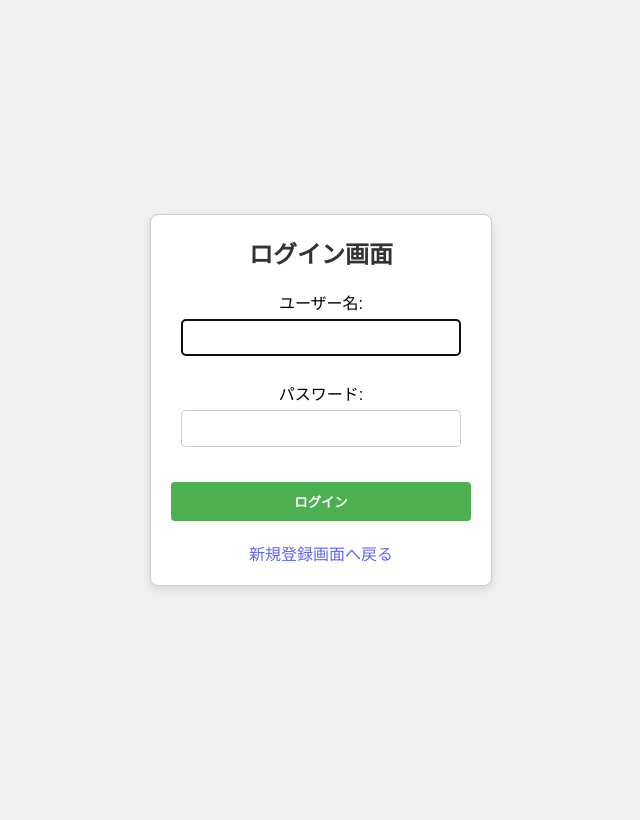
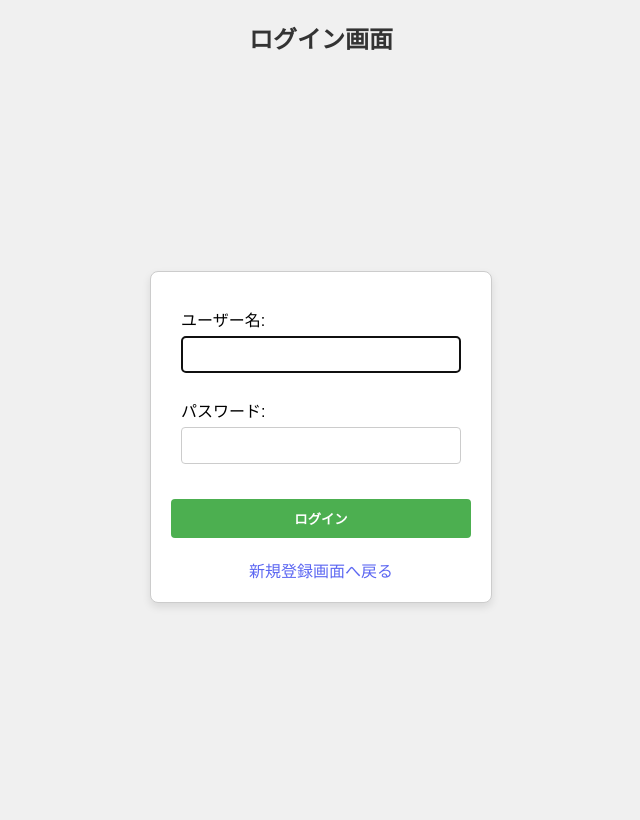
Before and after one commit to i-kunn/magicproject, a Django app: page /accounts/login/ in a window 1280 px wide. Shown: the whole page, without its empty margins (319-959 px from the left). Run offline with Django 4.2, Linux system fonts and the light colour scheme.

Commit message:
Resolve merge conflict in CSS styles

```diff
--- a/magic/templates/registration/login.html
+++ b/magic/templates/registration/login.html
@@ -24,17 +24,13 @@
             border: 1px solid #ccc; /* 枠線 */
             box-shadow: 0 4px 8px rgba(0,0,0,0.1); /* 影を付ける */
             border-radius: 8px; /* 角の丸み */
-            text-align: center; /* テキストを中央揃え */
-        }
-
-        h2 {
-            margin: 0 0 20px 0; /* 上下の余白を設定 */
         }
 
         form p {
             width: 100%;
             padding: 0 10px;
             box-sizing: border-box;
+            text-align: left; /* テキストを左寄せ */
         }
 
         input[type="text"], input[type="password"], button {
@@ -60,11 +56,16 @@
             text-align: center; /* テキスト中央揃え */
             margin-top: 10px; /* 上マージン */
         }
+
+        h2 {
+            text-align: center; /* 中央揃え */
+            margin-bottom: 20px; /* 下マージン */
+        }
     </style>
 </head>
 <body>
+    <h2>ログイン画面</h2>
     <form method="post">
-        <h2>ログイン画面</h2>
         {% csrf_token %}
         {{ form.as_p }}
         <button type="submit">ログイン</button>
```
